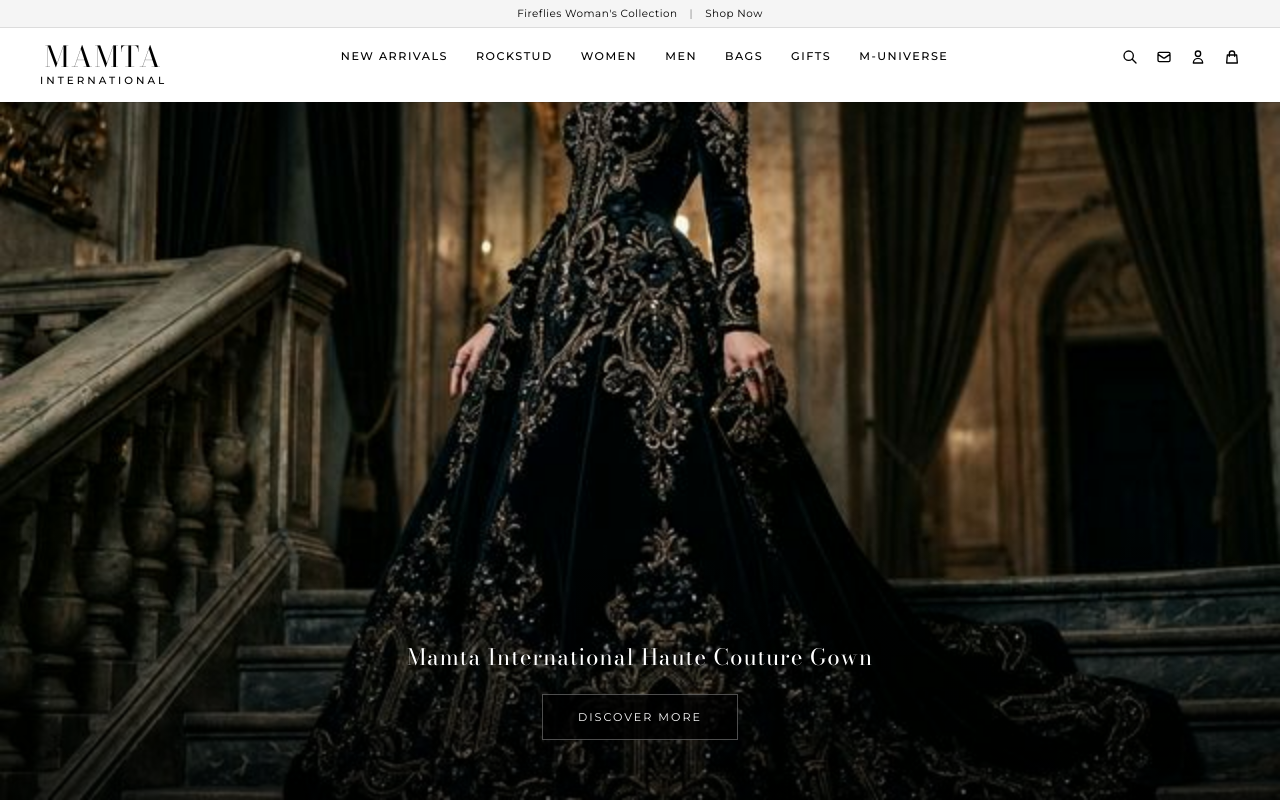
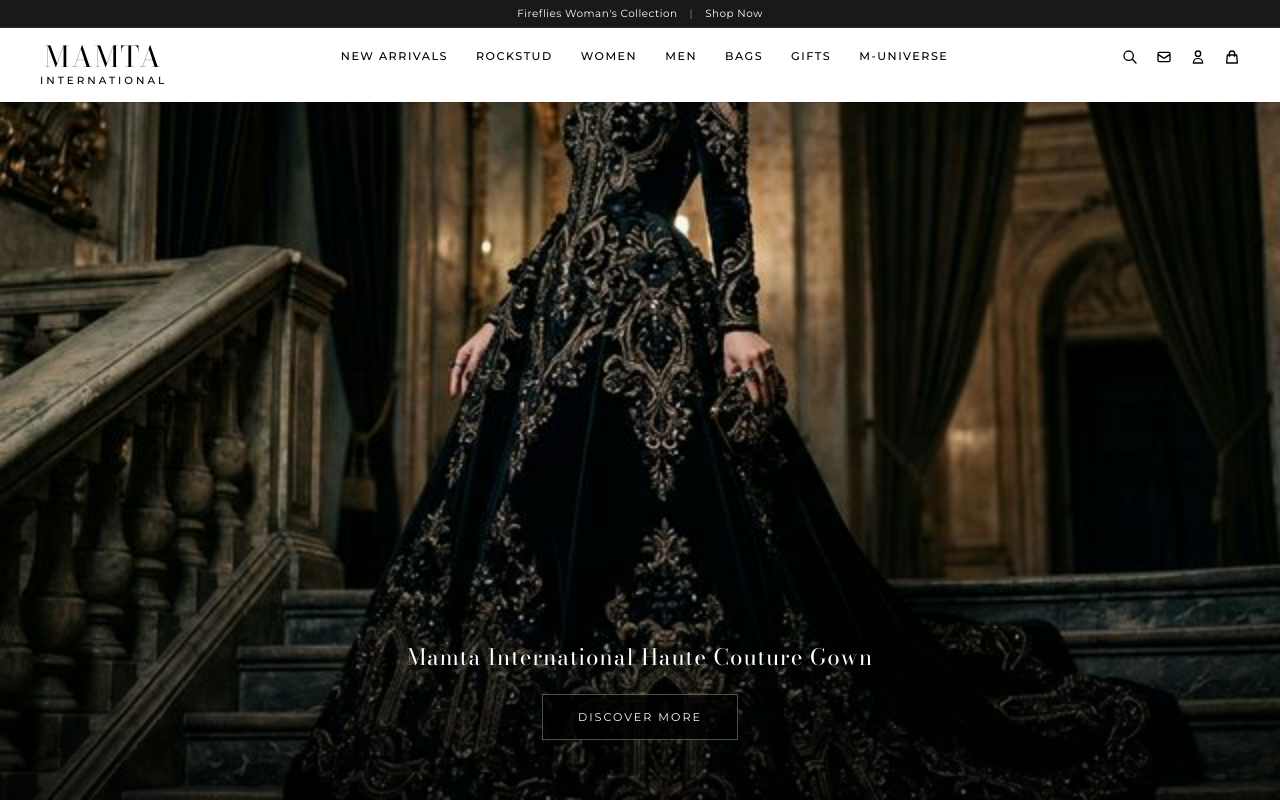
Before and after one commit to Vyoum/mamta_international, a Next.js app: page / in a window 1280 px wide. Built offline with nearby package versions, Linux system fonts and the light colour scheme.

Commit message:
fix: remove top-bar-active class and CSS styles
Top bar now always black, navigation section white on hover/scroll.

Co-authored-by: vyoum <126673819+Vyoum@users.noreply.github.com>

```diff
--- a/app/globals.css
+++ b/app/globals.css
@@ -77,12 +77,6 @@ a {
 .top-bar span.divider {
   margin: 0 12px;
   opacity: 0.5;
-}
-
-.top-bar.top-bar-active {
-  background-color: #f5f5f5;
-  color: #000;
-  border-bottom: 1px solid rgba(0, 0, 0, 0.1);
 }
 
 /* Navigation */
--- a/components/navbar/Navbar.tsx
+++ b/components/navbar/Navbar.tsx
@@ -35,7 +35,7 @@ export default function Navbar() {
       onMouseLeave={() => setIsHovered(false)}
     >
       {/* Top Bar */}
-      <div className={`top-bar ${isActive ? "top-bar-active" : ""}`}>
+      <div className="top-bar">
         <span>Fireflies Woman&apos;s Collection</span>
         <span className="divider">|</span>
         <Link href="/shop">Shop Now</Link>
```
